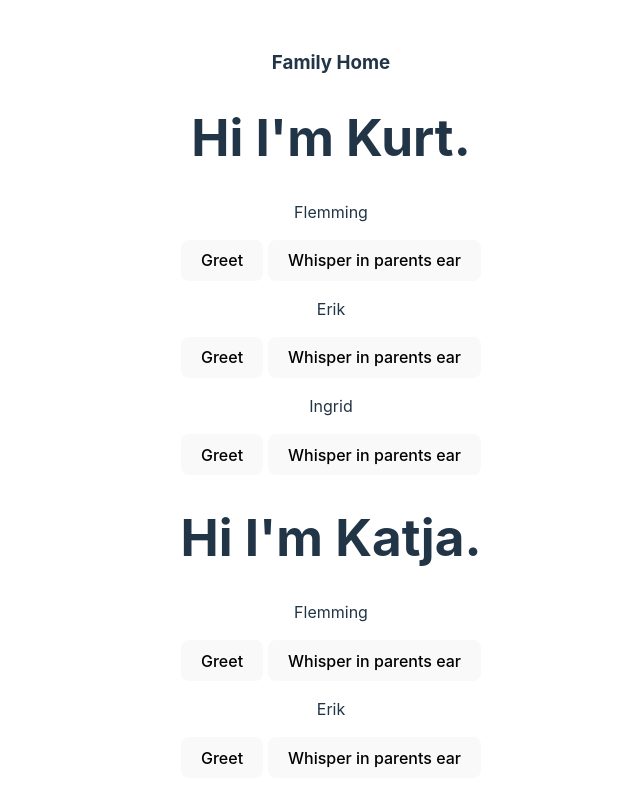
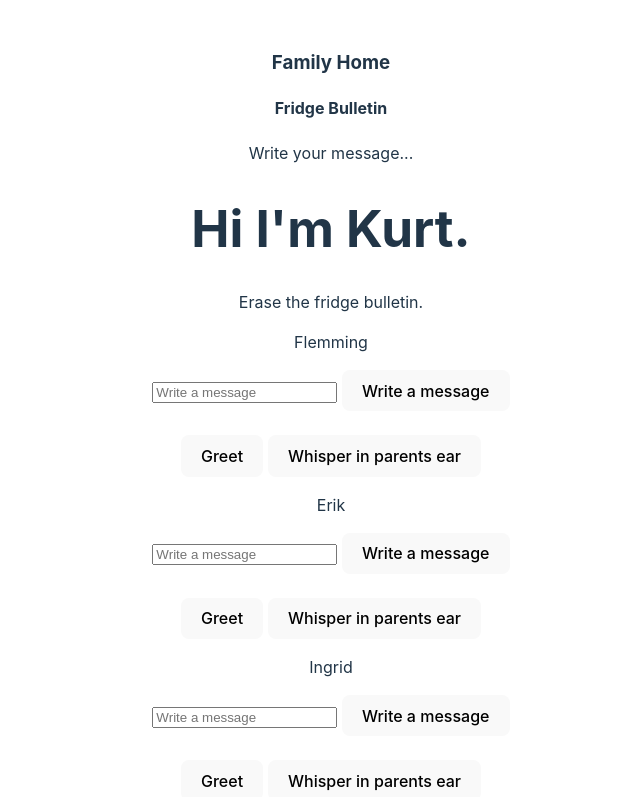
Before and after one commit to anderslatif/Kea_DAT_Node.js_2022_Autumn, a Svelte app in the folder 6._Svelte_Family/: page / in a window 1280 px wide. Shown: the top 797 px of the page, without its empty margins (309-949 px from the left). Built offline with nearby package versions, Linux system fonts and the light colour scheme.

Commit message:
Implemented a store in Svelte

```diff
--- a/6._Svelte_Family/src/components/Child/Child.svelte
+++ b/6._Svelte_Family/src/components/Child/Child.svelte
@@ -3,8 +3,22 @@
     export let parentName;
     export let onAlwaysSayHi;
     export let onTellILoveYou;
+
+    import { fridgeMessageStore } from "../../store/fridgeBulletinStore";
+    let fridgeMessage = "";
+
+    function handleWriteMessage() {
+        fridgeMessageStore.update((currentMessage) => {
+            return currentMessage + `${fridgeMessage}`;
+        });
+    }
 </script>
 
 <p>{child.name}</p>
+
+<input placeholder="Write a message" bind:value={fridgeMessage}>
+<button on:click={handleWriteMessage}>Write a message</button>
+<br><br>
+
 <button on:click={onAlwaysSayHi}>Greet</button>
 <button on:click={onTellILoveYou(`I love you, ${parentName}.`)}>Whisper in parents ear</button>
--- a/6._Svelte_Family/src/components/Home/Home.svelte
+++ b/6._Svelte_Family/src/components/Home/Home.svelte
@@ -1,4 +1,12 @@
+<script>
+    import { fridgeMessageStore } from "../../store/fridgeBulletinStore";
+
+</script>
+
 <h3>Family Home</h3>
+
+<h4>Fridge Bulletin</h4>
+<p>{$fridgeMessageStore}</p>
 
 <slot></slot>
 
--- a/6._Svelte_Family/src/components/Parent/Parent.svelte
+++ b/6._Svelte_Family/src/components/Parent/Parent.svelte
@@ -2,7 +2,12 @@
     export let name;
     export let children;
 
+    import { fridgeMessageStore } from "../../store/fridgeBulletinStore";
     import Child from "../Child/Child.svelte";
+
+    function handleEraseFridgeBulletin() {
+        fridgeMessageStore.set("Write your message...");
+    }
 
     function handleAlwaysSayHi() {
         console.log("Hi");
@@ -15,6 +20,8 @@
 </script>
 
 <h1>Hi I'm {name}.</h1>
+<div on:click={handleEraseFridgeBulletin} on:keydown={() => {}}>Erase the fridge bulletin.</div>
+
 {#each children as child}
     <Child child={child} parentName={name} onAlwaysSayHi={handleAlwaysSayHi} onTellILoveYou={handleTellILoveYou} />
 {/each}
--- /dev/null
+++ b/6._Svelte_Family/src/store/fridgeBulletinStore.js
@@ -0,0 +1,3 @@
+import { writable } from "svelte/store";
+
+export let fridgeMessageStore = writable("Write your message...");
```
